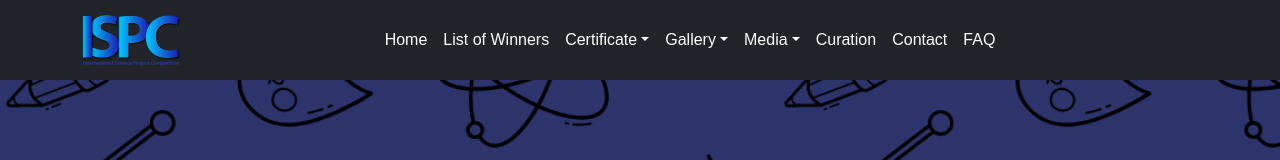
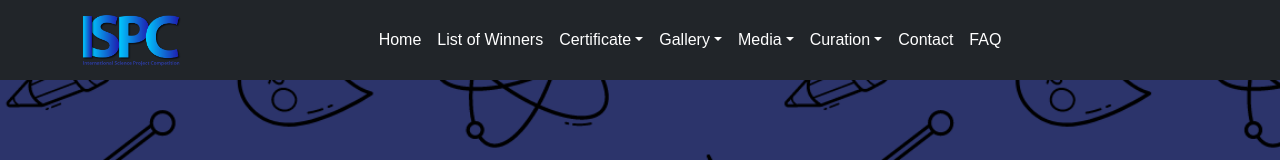
Before and after one commit to iysaofficial/ISPCofficial, a React (Vite) app: page / in a window 1280 px wide. Shown: the top 160 px of the page. Built offline with nearby package versions, Linux system fonts and the light colour scheme.

Commit message:
Update kurasi -k

```diff
--- a/src/components/navigation.jsx
+++ b/src/components/navigation.jsx
@@ -93,9 +93,22 @@ const navigation = () => {
                   Press Release 2025
                 </NavDropdown.Item>
               </NavDropdown>
-              <a className="nav-item nav-link" href="https://drive.google.com/drive/folders/1wKdfpoiYnZFSHBtfCtPtdosKWrD0xVaD?usp=drive_link">
-                Curation{" "}
-              </a>
+              <NavDropdown title="Curation" id="nav-dropdown">
+                <NavDropdown.Item
+                  eventKey="4.2"
+                  href="https://drive.google.com/drive/folders/1-3IagOtB_ebgDPgR05Agt3v1ogYUa9Xm?usp=sharing"
+                  target="_blank"
+                >
+                  Curation 2025
+                </NavDropdown.Item>
+                <NavDropdown.Item
+                  eventKey="4.1"
+                  href="https://drive.google.com/drive/folders/1wKdfpoiYnZFSHBtfCtPtdosKWrD0xVaD?usp=drive_link"
+                  target="_blank"
+                >
+                  Curation 2024
+                </NavDropdown.Item>
+              </NavDropdown>
               <a className="nav-item nav-link" href="/contact">
                 Contact{" "}
               </a>
```
